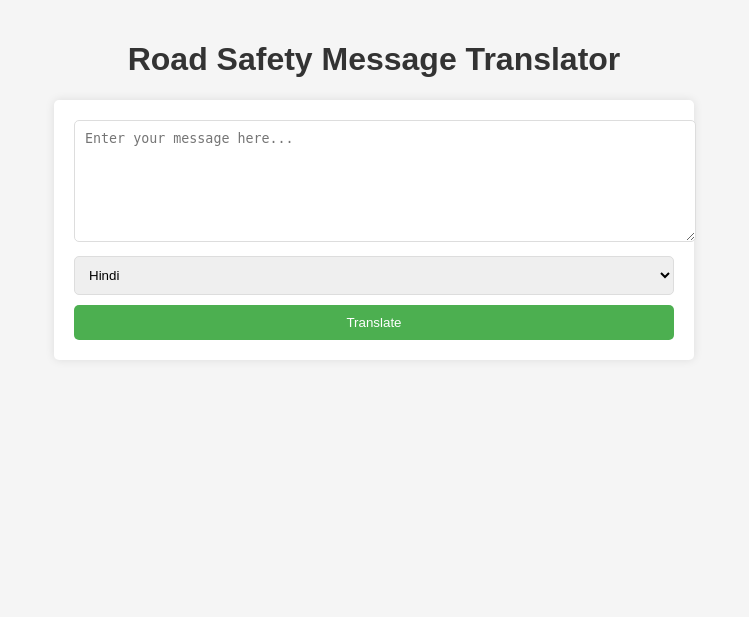
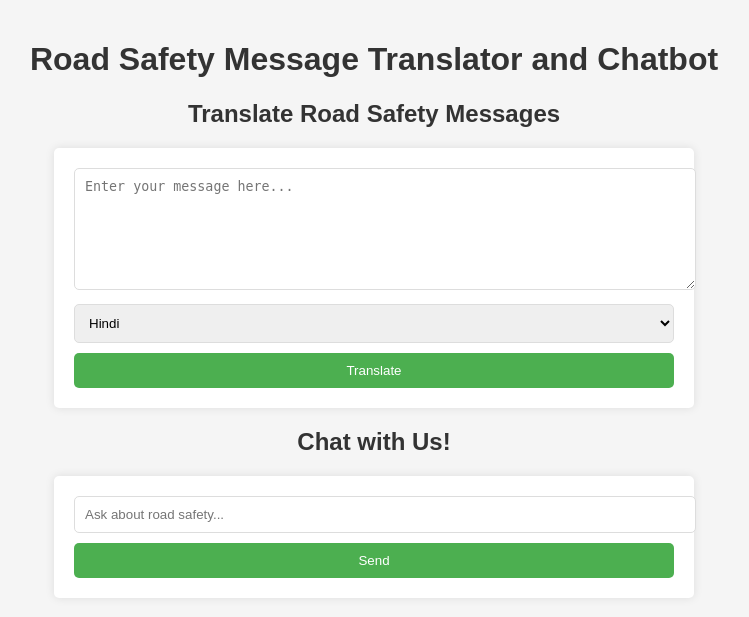
Before and after one commit to parulraut0110/TrafficSafetyTranslator, a Flask app: page / in a window 1280 px wide. Shown: the top 617 px of the page, without its empty margins (266-1015 px from the left). Run offline with Flask 3, Linux system fonts and the light colour scheme.

Commit message:
Update app.py, styles.css, and index.html

```diff
--- a/app.py
+++ b/app.py
@@ -1,17 +1,326 @@
-from flask import Flask, request, render_template
+from flask import Flask, render_template, request
 from googletrans import Translator
 
 app = Flask(__name__)
 translator = Translator()
 
-@app.route('/', methods=['GET', 'POST'])
+# Sample responses for the chatbot
+chatbot_responses = {
+    "wear seatbelt": "Always wear your seatbelt while driving. It's not only a safety measure but also a legal requirement in most jurisdictions. Failing to wear a seatbelt can result in fines and increase the risk of injury in an accident.",
+
+    "seatbelt": "Wearing a seatbelt reduces the risk of fatal injury by 45%. Remember, it's not just for your safety; it's the law in many places, and you could be fined for not wearing one.",
+
+    "drink and drive": "Never drink and drive; it's incredibly dangerous and illegal. Driving under the influence can lead to severe penalties, including fines, license suspension, and imprisonment. Always have a designated driver.",
+
+    "speed limit": "Observe the speed limits posted on the road. Speeding not only increases the likelihood of accidents but can also result in hefty fines and points on your driving record.",
+
+    "pedestrian": "Always yield to pedestrians at crosswalks. In many regions, failing to do so can result in significant fines. Remember, pedestrians have the right of way!",
+
+    "traffic lights": "Follow traffic light signals for safety. Running a red light can lead to serious accidents and legal consequences, including fines and points on your license.",
+
+    "road signs": "Understand and follow all road signs. They provide critical information about the road conditions, rules, and safety measures. Ignoring them can lead to accidents and penalties.",
+
+    "mobile phone": "Avoid using your mobile phone while driving. Texting or calling diverts your attention from the road and increases your chances of being involved in an accident. Many areas impose fines for distracted driving.",
+
+    "weather conditions": "Adjust your driving according to weather conditions. In adverse weather, reduce your speed and increase your following distance to maintain control and safety.",
+
+    "bike safety": "Always wear a helmet when riding a bike. It's crucial for your safety, and in many places, it's required by law. Ensure your bike is well-maintained to avoid accidents.",
+
+    "lane change": "Signal your intentions when changing lanes. Proper signaling helps other drivers anticipate your moves and can prevent collisions.",
+
+    "roundabouts": "Yield to traffic already in the roundabout. This is essential for maintaining flow and safety. Failure to yield can lead to accidents.",
+
+    "driving under influence": "Never drive under the influence of drugs or alcohol. It's not just illegal; it endangers everyone on the road. Penalties can include heavy fines, jail time, and loss of driving privileges.",
+
+    "fatigue": "Don't drive when you're fatigued; it impairs your reaction time and judgment. If you feel tired, take a break or switch drivers to ensure safety.",
+
+    "children": "Watch out for children near schools and playgrounds. Be especially vigilant during school hours. Laws often impose stricter speed limits in these areas for their protection.",
+
+    "motorcycles": "Always check for motorcycles before changing lanes. Motorcyclists are harder to see, and failing to check can lead to serious accidents.",
+
+    "emergency vehicle": "Yield to emergency vehicles and pull over when you hear sirens. It's crucial to give them the right of way so they can respond to emergencies quickly.",
+
+    "crosswalk": "Always stop for pedestrians at crosswalks. Not doing so can result in fines and more importantly, it endangers lives.",
+
+    "seat adjustment": "Adjust your seat and mirrors before starting your trip. Proper positioning is vital for maintaining control and visibility while driving.",
+
+    "vehicle maintenance": "Regularly check your vehicle's brakes and tires. Proper maintenance can prevent accidents and ensure your vehicle is roadworthy.",
+
+    "road rage": "Stay calm and avoid engaging with aggressive drivers. If confronted, it's best to ignore them and focus on driving safely. Road rage can escalate quickly.",
+
+    "traffic congestion": "Plan your routes to avoid traffic jams. Utilize traffic apps to find alternate routes to save time and reduce frustration.",
+
+    "night driving": "Use headlights and reduce speed when driving at night. Visibility is limited, and driving too fast can lead to accidents.",
+
+    "alcohol limit": "Know the legal blood alcohol concentration limit in your area. It varies by jurisdiction, and exceeding it can result in serious legal consequences.",
+
+    "driving license": "Always carry your driving license while driving. It's a legal requirement, and not having it can lead to fines and other penalties.",
+
+    "insurance": "Ensure your vehicle is insured at all times. Driving without insurance is illegal and can result in severe penalties, including fines and license suspension.",
+
+    "school zone": "Reduce speed in school zones during pick-up and drop-off times. It's crucial for the safety of children, and there are usually stricter penalties for speeding in these areas.",
+
+    "seat belt laws": "Know the seat belt laws in your area. Not wearing a seatbelt can lead to fines, and it significantly increases your risk of injury in an accident.",
+
+    "front and rear lights": "Make sure your vehicle's lights are functioning properly. This is essential for visibility and safety, especially at night or in bad weather.",
+
+    "tailgating": "Maintain a safe following distance from the vehicle ahead. Tailgating can lead to rear-end collisions, which can cause serious injuries.",
+
+    "carpooling": "Consider carpooling to reduce the number of vehicles on the road. It not only eases traffic but is also better for the environment.",
+
+    "road work": "Be cautious and obey signs when approaching road work. Failing to do so can lead to fines and put workers at risk.",
+
+    "fog driving": "Use low beam headlights in foggy conditions. High beams can reflect off the fog and reduce visibility.",
+
+    "snow and ice": "Use winter tires and drive slowly in snowy or icy conditions. Proper tires and reduced speed can help you maintain control.",
+
+    "traffic signs": "Always heed traffic signs and signals. They are placed for your safety, and ignoring them can lead to accidents and penalties.",
+
+    "one-way street": "Be aware of one-way streets and obey the direction. Driving the wrong way can lead to serious accidents.",
+
+    "pedestrian crossing": "Stop for pedestrians at marked crossings. This is not just courteous; it's often a legal requirement.",
+
+    "driving in rain": "Slow down and increase following distance in rain. Wet roads can be slippery, and stopping distances are longer.",
+
+    "child safety seat": "Use appropriate child safety seats for young passengers. It's not only safer; it's the law in many places, and there are strict regulations regarding their use.",
+
+    "bicycle lane": "Do not drive in designated bicycle lanes. This is not only illegal but can also endanger cyclists.",
+
+    "right of way": "Understand the right-of-way rules at intersections. Knowing who goes first can prevent collisions and confusion.",
+
+    "road conditions": "Be mindful of road conditions and adjust your speed accordingly. Poor conditions require slower speeds for safety.",
+
+    "left turn": "Signal your intention when making a left turn. This allows other drivers to anticipate your actions and helps avoid accidents.",
+
+    "right turn": "Check for pedestrians and cyclists before turning right. Be sure to yield to anyone crossing the street.",
+
+    "merging": "Yield to traffic when merging onto highways. Proper merging is essential for maintaining safety on high-speed roads.",
+
+    "highway driving": "Keep right except to pass on highways. This helps maintain smooth traffic flow and prevents accidents.",
+
+    "signaling": "Always use turn signals when changing lanes. Signaling informs other drivers of your intentions and is a key part of safe driving.",
+
+    "potholes": "Avoid potholes and report them to local authorities. They can damage your vehicle and pose serious safety risks.",
+
+    "vehicle inspection": "Regularly inspect your vehicle for safety. Many jurisdictions require periodic inspections to ensure roadworthiness.",
+
+    "headlights": "Use headlights in low visibility conditions. This is critical for your safety and the safety of others on the road.",
+
+    "flooded roads": "Do not drive through flooded roadways. The water may be deeper than it appears, and you could become stranded or swept away.",
+
+    "distracted driving": "Avoid all distractions while driving. This includes not only mobile devices but also adjusting controls or engaging in conversation.",
+
+    "road safety education": "Educate yourself and others about road safety. Understanding the rules can help prevent accidents and save lives.",
+
+    "angry drivers": "Do not engage with angry or aggressive drivers. If confronted, remain calm and avoid escalating the situation.",
+
+    "motor vehicle laws": "Stay informed about local motor vehicle laws. Laws can change, and knowing them helps you avoid penalties.",
+
+    "fines and penalties": "Understand the fines and penalties for traffic violations. Ignorance of the law is not an excuse, and penalties can be severe.",
+
+    "insurance coverage": "Check that your insurance coverage is adequate for your needs. Underinsurance can leave you vulnerable in an accident.",
+
+    "driving distractions": "Limit distractions like music and conversations. Keeping your focus on the road is essential for safe driving.",
+
+    "speed cameras": "Be aware of speed cameras in your area. They are used to enforce speed limits and can result in fines.",
+
+    "road etiquette": "Practice good road etiquette and respect other drivers. Being courteous can help reduce road rage incidents.",
+
+    "signs of impairment": "Look out for signs of impairment in other drivers, such as erratic driving. If you suspect a driver is impaired, stay clear and report them.",
+
+    "roadside assistance": "Have a roadside assistance plan in case of emergencies. This can provide peace of mind and help you in difficult situations.",
+
+    "obstructed views": "Ensure your view is not obstructed when driving. This includes removing any objects from your dashboard and ensuring your mirrors are adjusted.",
+
+    "backup cameras": "Use backup cameras and mirrors to avoid accidents when reversing. Always check your surroundings before backing up.",
+
+    "oncoming traffic": "Be cautious of oncoming traffic when turning left. Ensure the lane is clear before making your turn.",
+
+    "tailgating penalties": "Know the penalties for tailgating in your area. Tailgating can lead to accidents and fines.",
+
+    "parking rules": "Follow parking rules to avoid fines. Illegal parking can also cause congestion and block emergency vehicles.",
+
+    "vehicle recalls": "Stay informed about vehicle recalls for safety. Manufacturers will issue recalls to fix potentially dangerous defects.",
+
+    "road signs meanings": "Learn the meanings of different road signs. Understanding these can help you navigate safely and legally.",
+
+    "lane discipline": "Maintain lane discipline and avoid sudden lane changes. This helps keep traffic flowing smoothly and prevents accidents.",
+
+    "curvy roads": "Slow down when driving on curvy roads. Sharp turns can be hazardous, especially if you're going too fast.",
+
+    "accident reporting": "Know how to report an accident properly. This usually involves calling local authorities and exchanging information with other parties.",
+
+    "emergency contacts": "Keep emergency contacts handy in your vehicle. This can be crucial in case of an accident or breakdown.",
+
+    "rural driving": "Be extra cautious when driving in rural areas. Wildlife and unpaved roads can present unexpected hazards.",
+
+    "interstate driving": "Understand the rules for interstate driving. Different states may have varying laws regarding speed limits and driving practices.",
+
+    "first aid kit": "Carry a first aid kit in your vehicle. This is essential for treating minor injuries in case of an accident.",
+
+    "traffic light sequences": "Know the sequence of traffic light changes. This helps you anticipate when to stop or go, reducing the likelihood of accidents.",
+
+    "public transport": "Consider using public transport to reduce road congestion. It's often a safer and more efficient way to travel.",
+
+    "road markings": "Understand the meaning of road markings. These markings provide critical information about lane usage and safety.",
+
+    "blind spots": "Check your blind spots before changing lanes. Blind spots can hide vehicles that may be in your path.",
+
+    "four-way stops": "Know the rules for four-way stops. The first vehicle to arrive generally has the right of way, but always be cautious.",
+
+    "rear-end collisions": "Maintain a safe distance to avoid rear-end collisions. Tailgating significantly increases the risk of these types of accidents.",
+
+    "car theft prevention": "Take precautions to prevent car theft. Lock your doors, park in well-lit areas, and avoid leaving valuables in sight.",
+
+    "fuel efficiency": "Drive efficiently to save fuel. Avoid aggressive driving and excessive idling to improve fuel economy.",
+
+    "vehicle weight limits": "Be aware of vehicle weight limits on roads. Overloading can lead to handling issues and increased wear on your vehicle.",
+
+    "distracted walking": "Stay alert and avoid distractions while walking. Pay attention to your surroundings, especially near traffic.",
+
+    "bicycle safety tips": "Always wear a helmet and follow traffic rules when cycling. This includes obeying signals and riding in designated lanes.",
+
+    "defensive driving": "Practice defensive driving to anticipate potential hazards. This mindset helps you react safely to unexpected situations.",
+
+    "road trip safety": "Plan your route and take breaks on long road trips. Fatigue is a serious risk; regular stops help maintain alertness.",
+
+    "head-on collisions": "Avoid head-on collisions by staying in your lane. This is crucial for your safety and the safety of others.",
+
+    "vehicle stability": "Ensure your vehicle is stable and well-maintained. Regular maintenance can prevent mechanical failures that lead to accidents.",
+
+    "traffic enforcement": "Be aware of traffic enforcement and obey the rules. Enforcement helps keep roads safe for everyone.",
+
+    "safe following distance": "Maintain a safe following distance, especially in poor weather. This allows for adequate reaction time.",
+
+    "car seat installation": "Install car seats according to safety guidelines. Proper installation is essential for child safety.",
+
+    "urban driving": "Be cautious of pedestrians and cyclists in urban areas. Urban environments have unique challenges and risks.",
+
+    "non-motorized vehicles": "Respect the rights of non-motorized vehicles on the road. This includes bicycles, scooters, and pedestrians.",
+
+    "road safety apps": "Use road safety apps for real-time traffic updates. These can help you avoid delays and stay informed.",
+
+    "road safety campaigns": "Participate in local road safety campaigns. Engaging with community efforts can help spread awareness and promote safe practices.",
+
+    "lane splitting": "Motorcyclists should be cautious when lane splitting. While legal in some areas, it can be dangerous if not done carefully.",
+
+    "distracted driving laws": "Many areas have strict laws against distracted driving. Know the regulations in your region to avoid fines.",
+
+    "emergency preparedness": "Be prepared for emergencies by keeping supplies in your vehicle. This can include water, snacks, and a flashlight.",
+
+    "insurance penalties": "Driving without insurance can lead to severe penalties, including fines and potential legal action. Always ensure you are covered.",
+
+    "car maintenance tips": "Regularly check your tires, brakes, and lights to ensure your vehicle is safe for the road. Maintenance can prevent accidents.",
+
+    "safety training": "Consider taking a defensive driving course to improve your skills. Training can make you a more competent and safer driver.",
+
+    "accident investigation": "If you are involved in an accident, remain calm and gather information. Document everything for insurance purposes.",
+
+    "road trip planning": "When planning a road trip, check weather conditions and road closures. Being informed helps avoid surprises.",
+
+    "gas station safety": "Be cautious when refueling your vehicle. Turn off your engine and avoid using your phone to reduce fire risks.",
+
+    "motorcycle helmet laws": "Wearing a helmet while riding a motorcycle is mandatory in many areas. Always comply with local laws for safety.",
+
+    "fatigue signs": "Know the signs of fatigue while driving, such as yawning and difficulty concentrating. If you notice these, pull over to rest.",
+
+    "road safety statistics": "Stay informed about road safety statistics in your area. Understanding risks can motivate safer driving habits.",
+
+    "driving while tired": "Driving while tired is just as dangerous as driving under the influence. Prioritize rest before getting behind the wheel.",
+
+    "motor vehicle safety": "Motor vehicle safety encompasses a range of practices, including wearing seatbelts and ensuring vehicles are in good condition.",
+
+    "traffic accident prevention": "Traffic accidents can often be prevented by following road rules and practicing safe driving habits. Stay aware and cautious.",
+
+    "bike lane respect": "Respect bike lanes and give cyclists adequate space. This is vital for their safety and your own.",
+
+    "sign language": "Learn basic sign language for communication in emergencies. This can be useful if you encounter someone in distress.",
+
+    "pedestrian awareness": "Always be aware of pedestrians, especially in urban areas. They have the right of way, and being cautious is crucial.",
+
+    "deer crossing": "Watch for deer crossing signs, especially in rural areas. Be alert at dawn and dusk when deer are most active.",
+
+    "seatbelt reminders": "Some vehicles are equipped with seatbelt reminders. Pay attention to these alerts for your safety.",
+
+    "road hazard reporting": "Report road hazards to local authorities to help maintain road safety for everyone.",
+
+    "winter driving tips": "Prepare your vehicle for winter by checking antifreeze levels and using winter tires. Safe driving in winter requires extra caution.",
+
+    "emergency vehicle rules": "Know the rules regarding emergency vehicles in your area. Always yield to them to help keep everyone safe.",
+
+    "parking safety": "Be mindful of your surroundings when parking. Check for pedestrians and other vehicles before exiting your car.",
+
+    "railroad crossing": "Always stop at railroad crossings when signals are active. Trains can approach quickly, and safety is paramount.",
+
+    "commercial vehicle laws": "Be aware of special laws governing commercial vehicles, including weight restrictions and driver qualifications.",
+
+    "road closure awareness": "Stay updated on road closures and detours in your area. Traffic apps can provide real-time information.",
+
+    "fueling safety": "When fueling your vehicle, do not smoke or use your phone. These actions can increase the risk of fire.",
+
+    "night visibility": "Improve night visibility by ensuring your headlights are clean and properly aimed. This can make a significant difference in safety.",
+
+    "safety vests": "When working near traffic, wearing a safety vest can increase visibility. This is crucial for roadside workers' safety.",
+
+    "emergency kit contents": "An emergency kit should include items like a flashlight, first aid supplies, and basic tools. Be prepared for unexpected situations.",
+
+    "child passenger laws": "Familiarize yourself with child passenger safety laws in your area. These laws vary and are designed to protect children.",
+
+    "driving simulation": "Consider using driving simulation apps for practice. These can help improve your skills in a controlled environment.",
+
+    "road safety volunteering": "Volunteering for road safety organizations can help spread awareness and promote safer practices in your community.",
+
+    "crossing guard": "Respect crossing guards and their directions. They are there to ensure the safety of pedestrians, especially children.",
+
+    "bicycle registration": "Registering your bicycle can help recover it if stolen. This adds a layer of safety for cyclists.",
+
+    "scooter safety": "If riding a scooter, follow the same rules as cyclists. Wear a helmet and obey traffic signals for safety.",
+
+    "infrastructure improvement": "Advocate for infrastructure improvements in your community to enhance road safety. This can include better lighting and signage.",
+
+    "traffic court": "If you receive a traffic citation, you may have the option to contest it in traffic court. Understand your rights and the process involved.",
+
+    "road safety workshops": "Participate in road safety workshops to learn more about safe driving practices. These can provide valuable knowledge and skills.",
+
+    "emergency contact numbers": "Keep emergency contact numbers easily accessible in your vehicle. This can be vital in a crisis.",
+
+    "roadside safety tips": "If you break down on the road, stay with your vehicle and call for help. This is generally the safest option.",
+
+    "vehicle technology": "Stay informed about new vehicle technologies that enhance safety, such as automatic braking and lane departure warnings.",
+
+    "road safety policies": "Support local policies that promote road safety, including speed limits and seatbelt laws. Advocate for the protection of all road users.",
+
+    "youth driving programs": "Encourage young drivers to participate in safe driving programs. Education is key to reducing accidents among inexperienced drivers.",
+
+    "legal responsibilities": "Understand your legal responsibilities as a driver, including maintaining insurance and obeying traffic laws. Ignorance is not an excuse.",
+
+    "awareness campaigns": "Support awareness campaigns that focus on road safety. These initiatives can make a difference in preventing accidents.",
+}
+
+
+@app.route("/", methods=["GET", "POST"])
 def index():
-    translation = ""
-    if request.method == 'POST':
-        text = request.form['text']
-        target_lang = request.form['language']
-        translation = translator.translate(text, dest=target_lang).text
-    return render_template('index.html', translation=translation)
+    translation = None
+    chatbot_response = None
 
-if __name__ == '__main__':
+    if request.method == "POST":
+        if 'text' in request.form:  # Check if the translation form was submitted
+            text = request.form.get('text', '')  # Use .get() to avoid KeyError
+            language = request.form.get('language', 'en')  # Default to English if not provided
+            if text:  # Check if text is not empty
+                translation = translator.translate(text, dest=language).text
+        elif 'chat_message' in request.form:  # Check if the chatbot form was submitted
+            user_message = request.form.get('chat_message', '').lower()  # Use .get() to avoid KeyError
+            if user_message:  # Check if the message is not empty
+                chatbot_response = get_chatbot_response(user_message)
+
+    return render_template("index.html", translation=translation, chatbot_response=chatbot_response)
+
+def get_chatbot_response(message):
+    for key in chatbot_responses:
+        if key in message:
+            return chatbot_responses[key]
+    return "I'm sorry, I don't understand that."
+
+if __name__ == "__main__":
     app.run(debug=True)
--- a/static/styles.css
+++ b/static/styles.css
@@ -54,3 +54,11 @@ h2 {
     color: #333;
     text-align: center;
 }
+
+input[type="text"] {
+    width: 100%;
+    padding: 10px;
+    border-radius: 5px;
+    border: 1px solid #ddd;
+    margin-bottom: 10px;
+}
--- a/templates/index.html
+++ b/templates/index.html
@@ -3,11 +3,15 @@
 <head>
     <meta charset="UTF-8">
     <meta name="viewport" content="width=device-width, initial-scale=1.0">
-    <title>Road Safety Translator</title>
+    <title>Road Safety Translator and Chatbot</title>
     <link rel="stylesheet" type="text/css" href="{{ url_for('static', filename='styles.css') }}">
 </head>
 <body>
-    <h1>Road Safety Message Translator</h1>
+    <h1>Road Safety Message Translator and Chatbot</h1>
+
+    <!-- Translator Section -->
+    <section>
+        <h2>Translate Road Safety Messages</h2>
         <form method="POST">
             <textarea name="text" required placeholder="Enter your message here..."></textarea>
             <select name="language">
@@ -32,14 +36,27 @@
                 <option value="dv">Dhivehi</option>
                 <option value="si">Sinhalese</option>
                 <option value="en">English</option>
-            <option value="hs">Hindi Sign Language</option>
-            <option value="gu">Gurmukhi</option>
             </select>
             <button type="submit">Translate</button>
         </form>
         {% if translation %}
-        <h2>Translation:</h2>
+            <h3>Translation:</h3>
             <p>{{ translation }}</p>
         {% endif %}
+    </section>
+
+    <!-- Chatbot Section -->
+    <section>
+        <h2>Chat with Us!</h2>
+        <form method="POST">
+            <input type="text" name="chat_message" required placeholder="Ask about road safety...">
+            <button type="submit">Send</button>
+        </form>
+        {% if chatbot_response %}
+            <h3>Response:</h3>
+            <p>{{ chatbot_response }}</p>
+        {% endif %}
+    </section>
+
 </body>
 </html>
```
Lines whose indentation alone changed are shown as unchanged.
